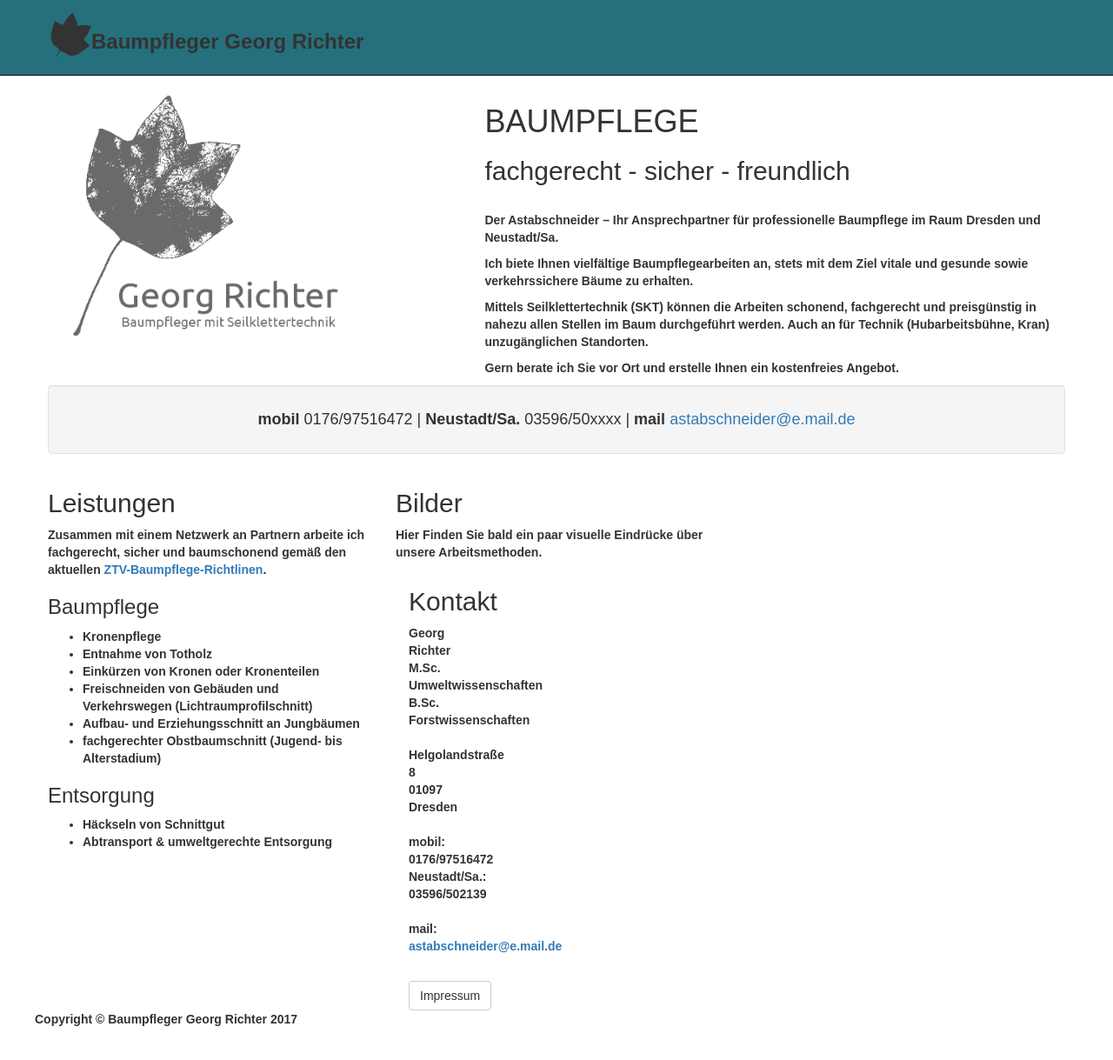
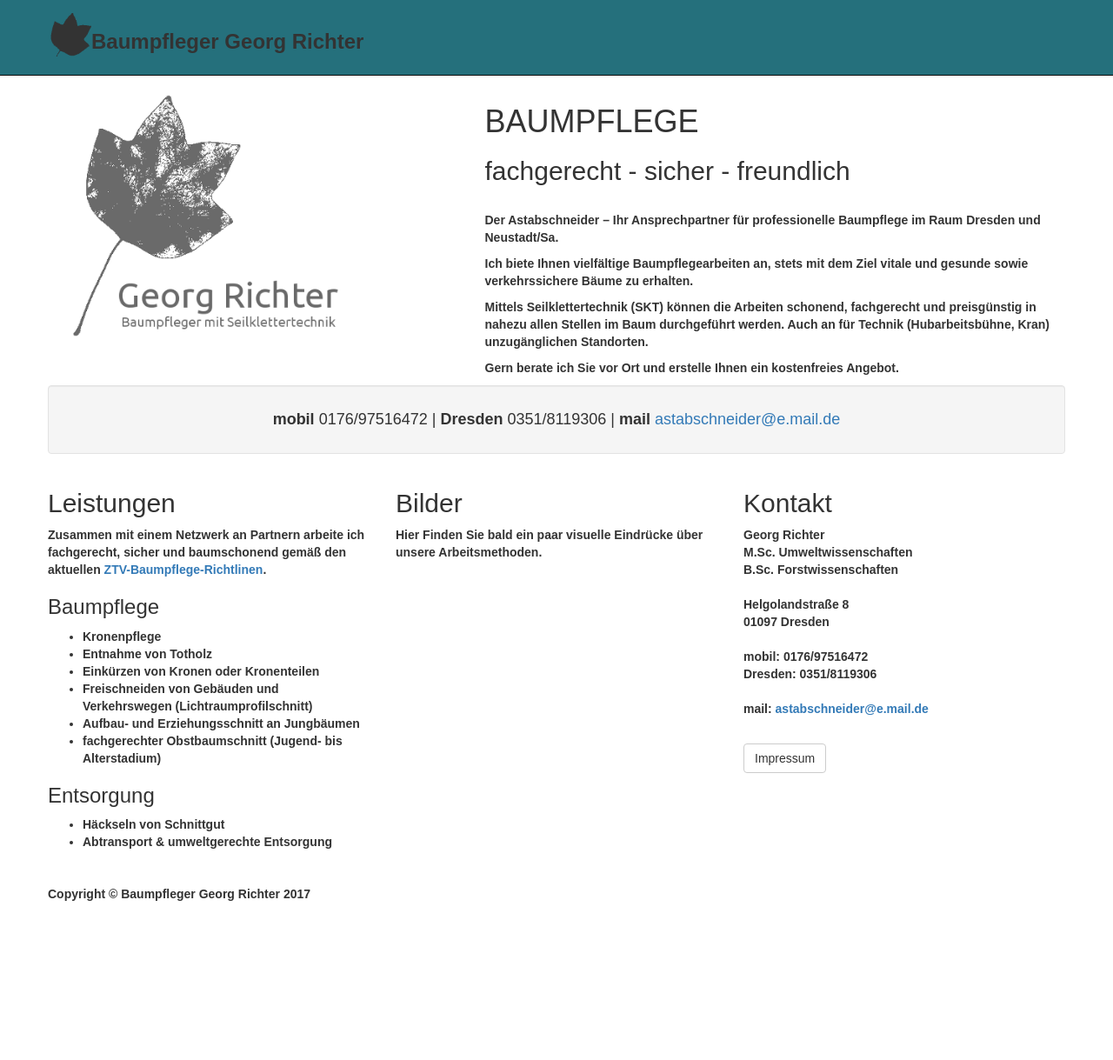
Before and after one commit to astabschneider/astabschneider.github.io, a Jekyll site: the page built from index.html, in a window 1280 px wide and 1222 px high. Shown: the top 1219 px of the window at 87% size. Built offline with Jekyll 4.4.1, drawn with Linux system fonts in a browser that asks for light colours.

Commit message:
updated site

```diff
--- a/index.html
+++ b/index.html
@@ -34,7 +34,7 @@ Gern berate ich Sie vor Ort und erstelle Ihnen ein kostenfreies Angebot.</p>
 <div class="row">
 <div class="col-lg-12">
     <div class="well text-center">
-    <h4> <b>mobil</b> 0176/97516472 | <!--b>Dresden</b> 0351/8119306 |--> <b>Neustadt/Sa.</b> 03596/50xxxx | <b>mail</b> <a href="mailto:astabschneider@e.mail.de">astabschneider@e.mail.de </a>
+    <h4> <b>mobil</b> 0176/97516472 |<b> Dresden</b> 0351/8119306 | <!--b>Neustadt/Sa.</b> 03596/50xxxx |--> <b>mail</b> <a href="mailto:astabschneider@e.mail.de">astabschneider@e.mail.de </a>
     </div>
 </div>
 <!-- /.col-lg-12 -->
@@ -74,12 +74,12 @@ Gern berate ich Sie vor Ort und erstelle Ihnen ein kostenfreies Angebot.</p>
     <br>
     <!--br>
     <img class="img-responsive img-rounded" src="15369097.jpg" alt="" style="width:389;height:300px;"></p>
-    <a class="btn btn-default" href="http://astabschneider.de/Bilder/">Mehr Bilder</a>
+    <a class="btn btn-default" href="http://astabschneider.de/Bilder/">Mehr Bilder</a>-->
 </div>
 <!-- /.col-md-4 -->
 <div class="col-md-4">
     <h2>Kontakt</h2>
-    <p>Georg Richter<br> M.Sc. Umweltwissenschaften <br> B.Sc. Forstwissenschaften <br> <br> Helgolandstraße 8 <br> 01097 Dresden <br> <br> mobil: 0176/97516472 <!--br> Dresden: 0351/8888888--> <br> Neustadt/Sa.: 03596/502139 <br> <br> mail: <a href="mailto:astabschneider@e.mail.de">astabschneider@e.mail.de </a> </p>
+    <p>Georg Richter<br> M.Sc. Umweltwissenschaften <br> B.Sc. Forstwissenschaften <br> <br> Helgolandstraße 8 <br> 01097 Dresden <br> <br> mobil: 0176/97516472 <br> Dresden: 0351/8119306 <!--br> Neustadt/Sa.: 03596/502139--> <br> <br> mail: <a href="mailto:astabschneider@e.mail.de">astabschneider@e.mail.de </a> </p>
     <br>
     <a class="btn btn-default" href="http://astabschneider.de/Impressum/">Impressum</a>
 </div>
```
